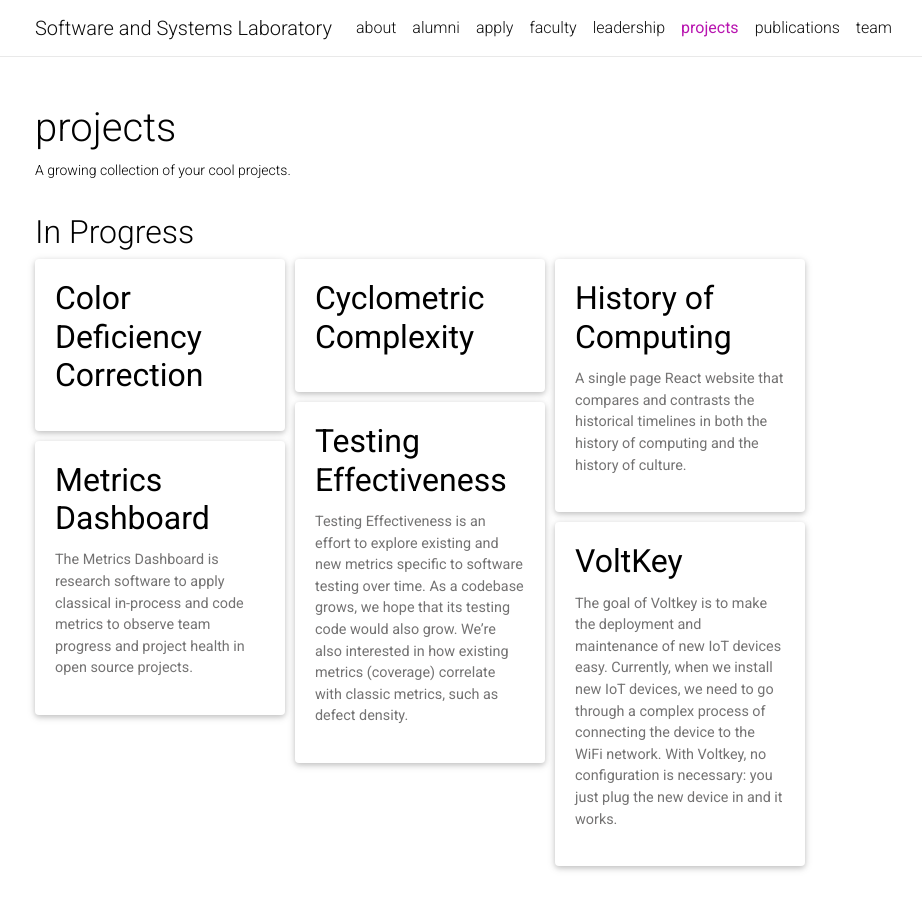
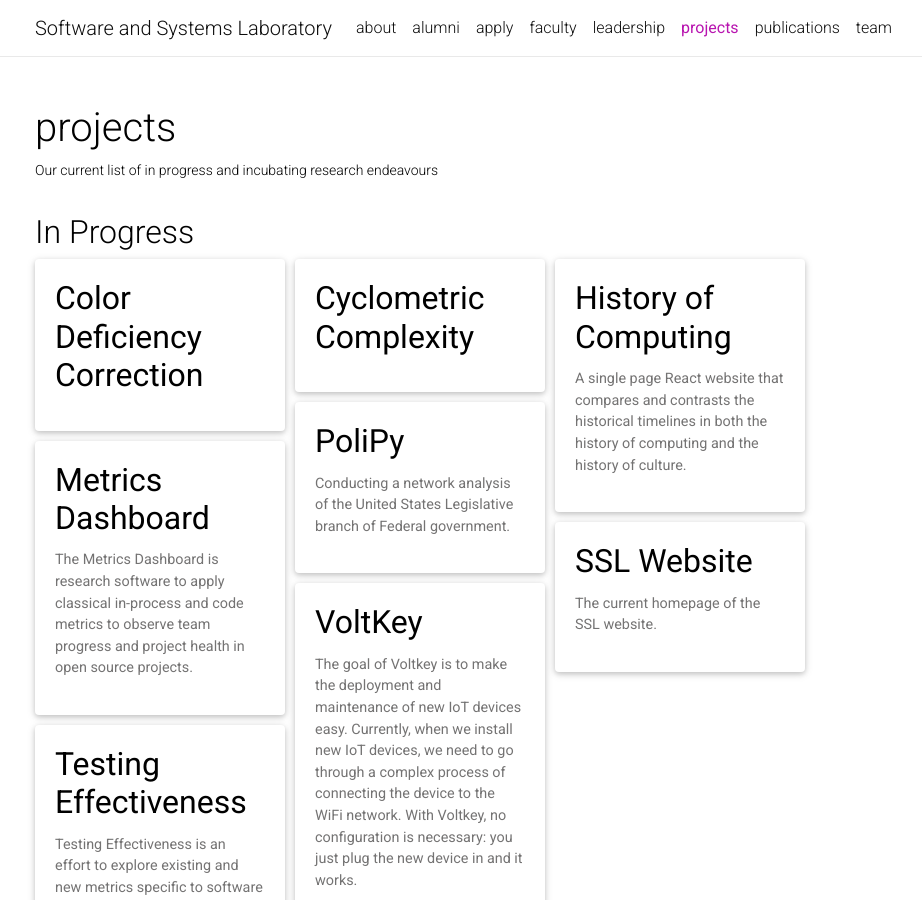
Before and after one commit to NicholasSynovic/LUC-SSL-Website, a Jekyll site: the page built from _pages/projects.md, in a window 1280 px wide and 900 px high. Shown: the whole window, without its empty margins (220-1142 px from the left). Built offline with Jekyll 4.4.1, drawn with Linux system fonts in a browser that asks for light colours; nearby versions of some CDN libraries; a style sheet for code colours, icons or effects is not loaded.

```diff
--- a/_data/projects.yml
+++ b/_data/projects.yml
@@ -4,6 +4,19 @@
 #   webpage:
 #   shortDescription:
 #   status:
+
+- projectName: SSL Website
+  img:
+  webpage:
+  shortDescription: The current homepage of the SSL website.
+  status: In Progress
+
+- projectName: PoliPy
+  img:
+  webpage:
+  shortDescription: Conducting a network analysis of the United States Legislative branch of Federal government.
+  status: In Progress
+
 
 - projectName: Cyclometric Complexity
   img:
--- a/_pages/projects.md
+++ b/_pages/projects.md
@@ -2,7 +2,7 @@
 layout: page
 title: projects
 permalink: /projects/
-description: A growing collection of your cool projects.
+description: Our current list of in progress and incubating research endeavours
 nav: true
 ---
 
```
Also changed, not shown: _pages/alumni.md (+1 -1 lines), _pages/faculty.md (+1 -1 lines), _pages/leadership.md (+2 -2 lines), _pages/team.md (+1 -1 lines).
